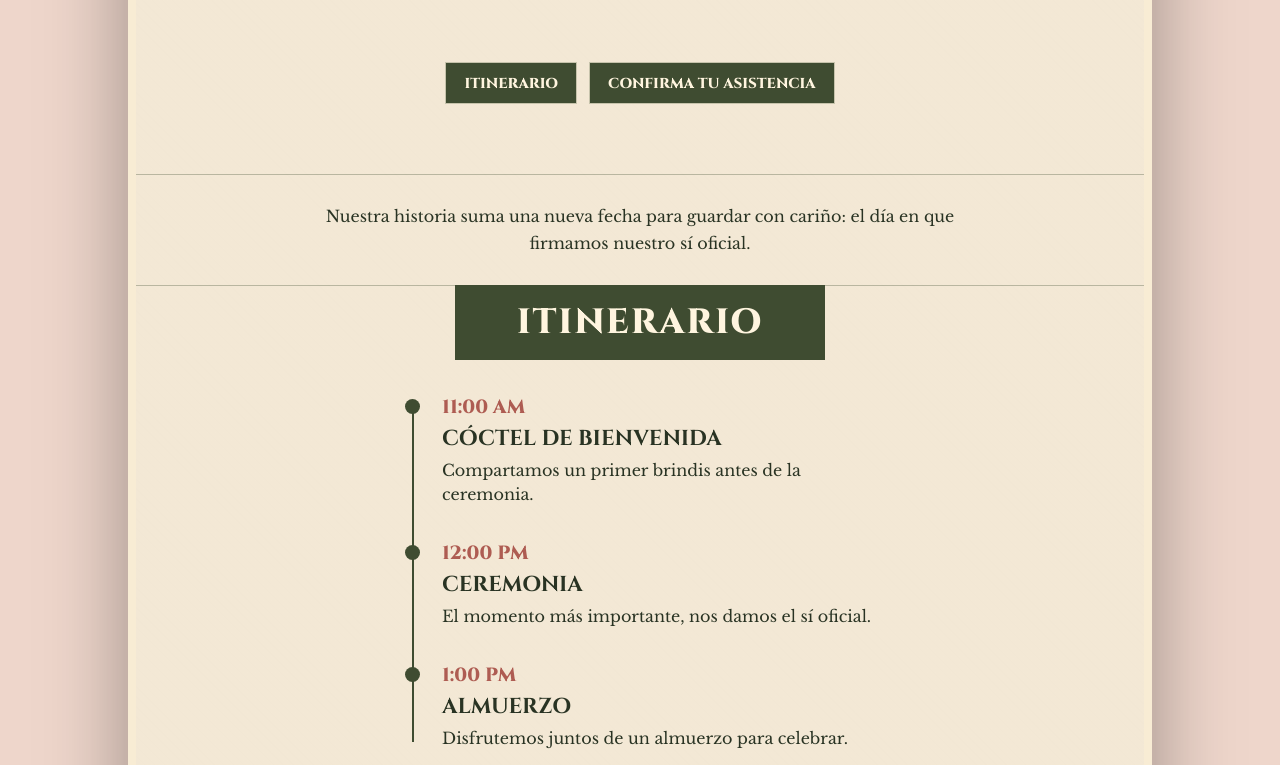
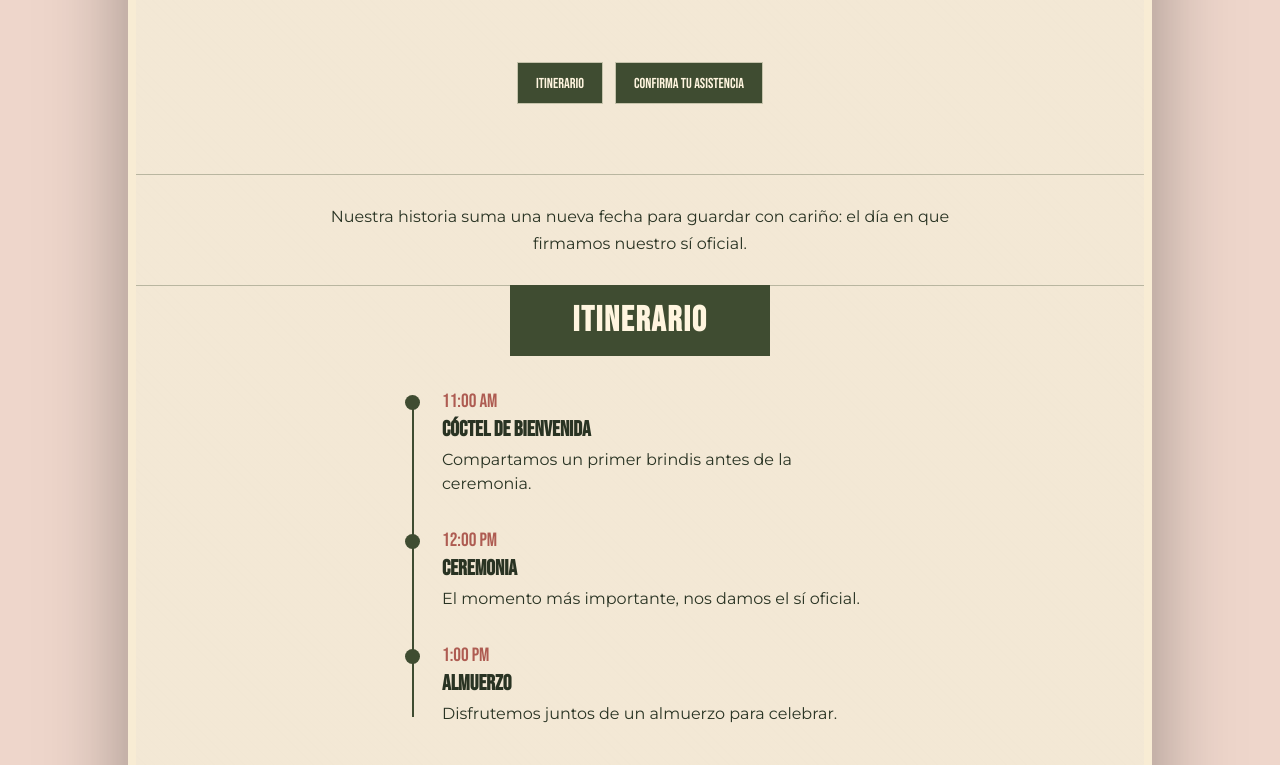
Before and after one commit to fuentesmarlon/wedding-invitation, a website: page civil/index.html in a window 1280 px wide. Shown: the part 1008-1773 px from the top of the page. Drawn offline with nearby package versions, Linux system fonts and the light colour scheme.

Commit message:
changed the fonts of civil wedding

```diff
--- a/civil/index.html
+++ b/civil/index.html
@@ -6,7 +6,7 @@
   <title>Boda Civil | Isa & Marlon</title>
   <link rel="preconnect" href="https://fonts.googleapis.com">
   <link rel="preconnect" href="https://fonts.gstatic.com" crossorigin>
-  <link href="https://fonts.googleapis.com/css2?family=Cinzel:wght@600;700;800&family=Libre+Baskerville:ital,wght@0,400;0,700;1,400&family=Parisienne&display=swap" rel="stylesheet">
+  <link href="https://fonts.googleapis.com/css2?family=Bebas+Neue&family=Montserrat:wght@400;500;600;700&display=swap" rel="stylesheet">
   <link rel="stylesheet" href="/civil/style.css">
 </head>
 <body>
--- a/civil/style.css
+++ b/civil/style.css
@@ -6,6 +6,8 @@
   --gold: #b58a4a;
   --rose: #ae5c52;
   --cream: #fff5df;
+  --display-font: "Bebas Neue", Impact, sans-serif;
+  --body-font: "Montserrat", Arial, sans-serif;
 }
 
 * {
@@ -20,7 +22,9 @@ body {
   margin: 0;
   color: var(--ink);
   background: #EED6CB;
-  font-family: "Libre Baskerville", Georgia, serif;
+  font-family: var(--body-font);
+  font-weight: 400;
+  letter-spacing: 0;
 }
 
 body::before {
@@ -55,9 +59,9 @@ input {
   justify-content: center;
   gap: 12px;
   width: 100%;
-  font-family: "Cinzel", serif;
+  font-family: var(--display-font);
   font-size: clamp(.72rem, 1.45vw, .9rem);
-  font-weight: 800;
+  font-weight: 400;
   text-transform: uppercase;
 }
 
@@ -108,7 +112,7 @@ input {
 .itinerary h2,
 .info-grid h2,
 .rsvp h2 {
-  font-family: "Cinzel", serif;
+  font-family: var(--display-font);
   font-weight: 800;
   text-transform: uppercase;
 }
@@ -123,7 +127,6 @@ input {
 .hero-title h1 {
   margin: 0;
   color: var(--green);
-  font-family: "Cinzel", serif;
   font-size: clamp(4rem, 12vw, 8.6rem);
   line-height: .84;
   text-transform: uppercase;
@@ -163,7 +166,7 @@ input {
 
 .invitation {
   font-style: italic;
-  font-weight: 700;
+  font-weight: 400;
 }
 
 .story {
@@ -236,14 +239,14 @@ input {
 
 .timeline-list time {
   color: var(--rose);
-  font-family: "Cinzel", serif;
+  font-family: var(--display-font);
   font-size: 1.2rem;
-  font-weight: 800;
+  font-weight: 400;
 }
 
 .timeline-list h3 {
   margin: 4px 0 6px;
-  font-family: "Cinzel", serif;
+  font-family: var(--display-font);
   font-size: 1.35rem;
   text-transform: uppercase;
 }
@@ -293,7 +296,7 @@ input {
   color: var(--cream);
   background: var(--green);
   border: 0;
-  font-family: "Cinzel", serif;
+  font-family: var(--display-font);
   font-weight: 800;
   text-transform: uppercase;
   cursor: pointer;
@@ -387,7 +390,7 @@ input {
 
 .rsvp-form h2 {
   margin: 0;
-  font-family: "Cinzel", serif;
+  font-family: var(--display-font);
   text-align: center;
   text-transform: uppercase;
 }
```
